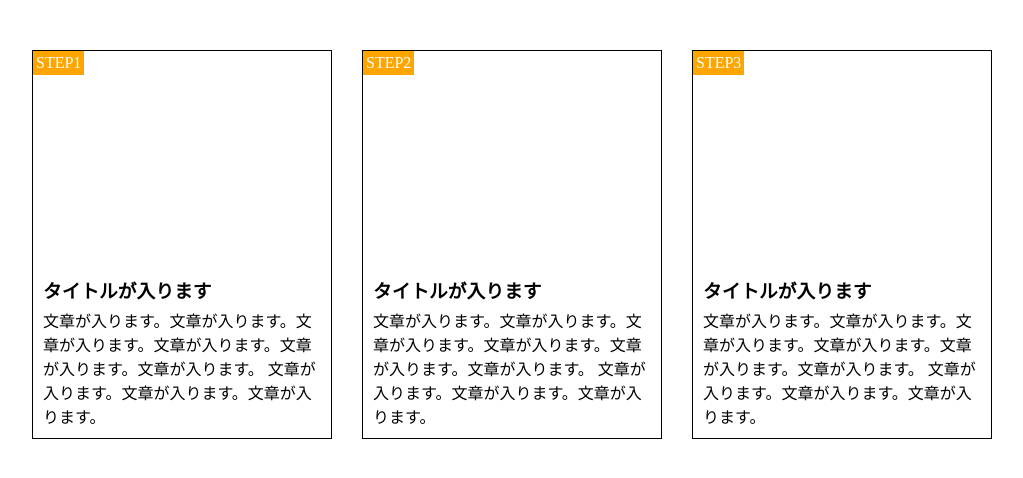
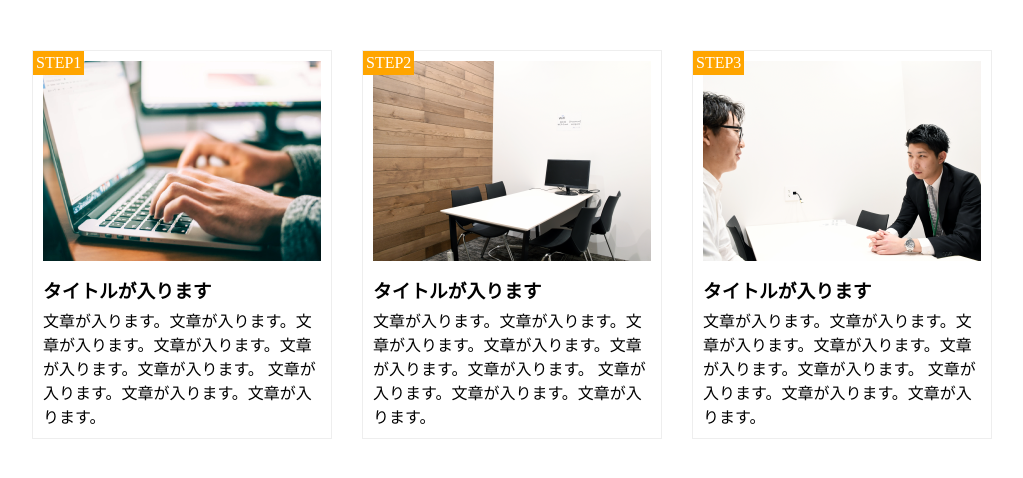
Before and after one commit to mattun0630/exercise1-9, a plain HTML site: page index.html in a window 1280 px wide. Shown: the whole page, without its empty margins (128-1151 px from the left). Drawn offline with Linux system fonts and the light colour scheme.

Commit message:
[finish]1-9

```diff
--- a/style.css
+++ b/style.css
@@ -19,7 +19,7 @@ main{
 	margin-right: 30px;
 	padding: 10px;
 	position: relative;
-	border: 1px solid black;
+	border: 1px solid #eee;
 }
 
 .box:last-child{
```
Also changed, not shown: img/flow01.png (added), img/flow02.png (added), img/flow03.png (added).
